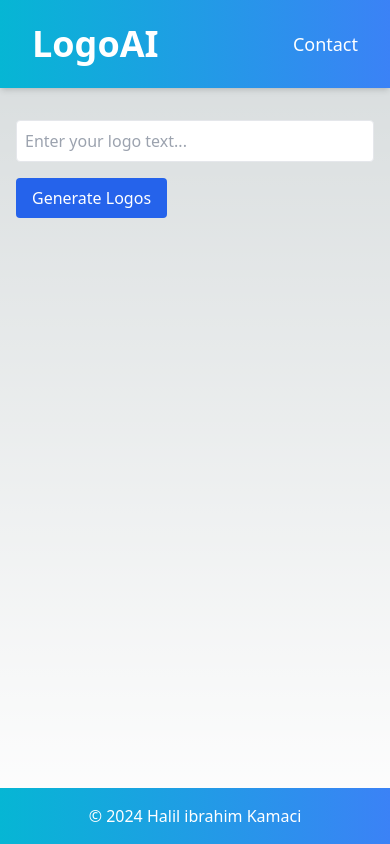
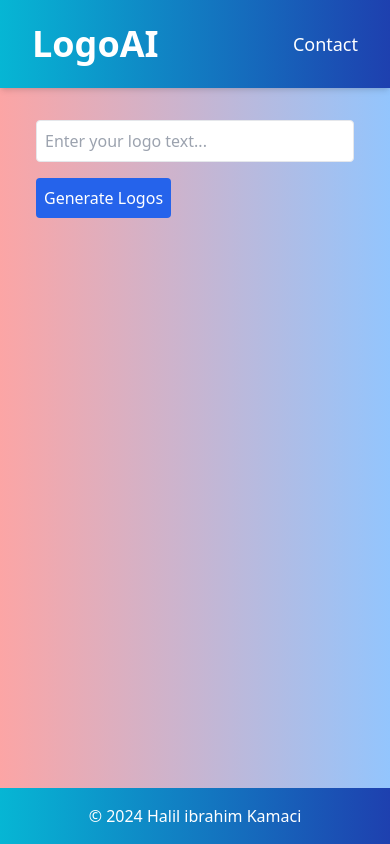
Before and after one commit to halilxibrahim/ai-logo-generator-webapp, a Next.js app: page / in a window 390 px wide. Built offline with nearby package versions, Linux system fonts and the light colour scheme.

Commit message:
responsive done

```diff
--- a/src/components/Header.jsx
+++ b/src/components/Header.jsx
@@ -2,7 +2,7 @@ import React from 'react';
 
 const Header = () => {
   return (
-    <header className="bg-gradient-to-r from-cyan-500 to-blue-500 text-white py-6 px-8 shadow-md">
+    <header className="bg-gradient-to-r from-cyan-500 to-blue-800 text-white py-6 px-8 shadow-md">
       <div className="max-w-4xl mx-auto flex justify-between items-center">
         <h1 className="text-4xl font-bold">LogoAI</h1>
         <nav>
--- a/src/pages/index.js
+++ b/src/pages/index.js
@@ -27,19 +27,12 @@ export default function Home() {
   };
 
   return (
-    <div className="flex flex-col min-h-screen">
+    <div className="bg-gradient-to-r from-red-300 to-blue-300 flex flex-col min-h-screen">
       {/* Header */}
       <Header/>
 
       {/* Main content */}
-      <div className="flex-grow container mx-auto px-4 py-8">
-        <div className="flex flex-col md:flex-row">
-          {/* Sidebar */}
-          <aside className="md:w-1/4 md:mr-4">
-            {/* Sidebar content can be added here */}
-          </aside>
-
-          {/* Logo generator */}
+      <div className="flex-grow container mx-auto px-9 py-8 flex justify-center">
   <div className="md:w-3/4">
     <input
       type="text"
@@ -50,7 +43,7 @@ export default function Home() {
     />
     <button
       onClick={generateLogos}
-              className="bg-blue-600 text-white px-4 py-2 rounded"
+      className="bg-blue-600 text-white px-2 py-2 rounded mx-auto"
       disabled={loading}
     >
       {loading ? "Generating..." : "Generate Logos"}
@@ -69,10 +62,10 @@ export default function Home() {
     )}
   </div>
 </div>
-      </div>
+
 
       {/* Footer */}
-      <footer className="bg-gradient-to-r from-cyan-500 to-blue-500 text-white py-4 px-8">
+      <footer className="bg-gradient-to-r from-cyan-500 to-blue-800 text-white py-4 px-8">
         <p className="text-center">&copy; 2024 Halil ibrahim Kamaci</p>
       </footer>
     </div>
```
Lines whose indentation alone changed are shown as unchanged.
